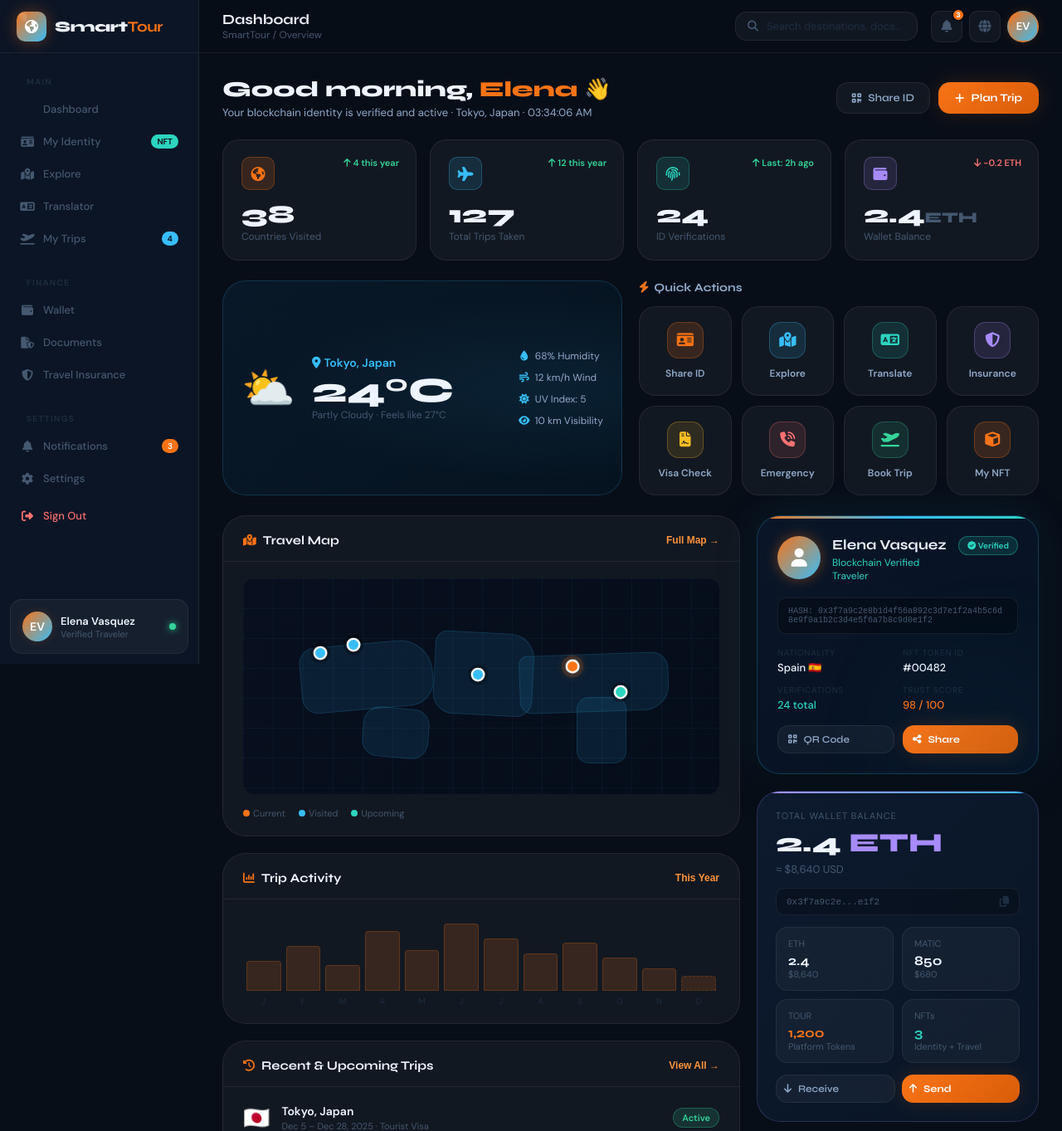
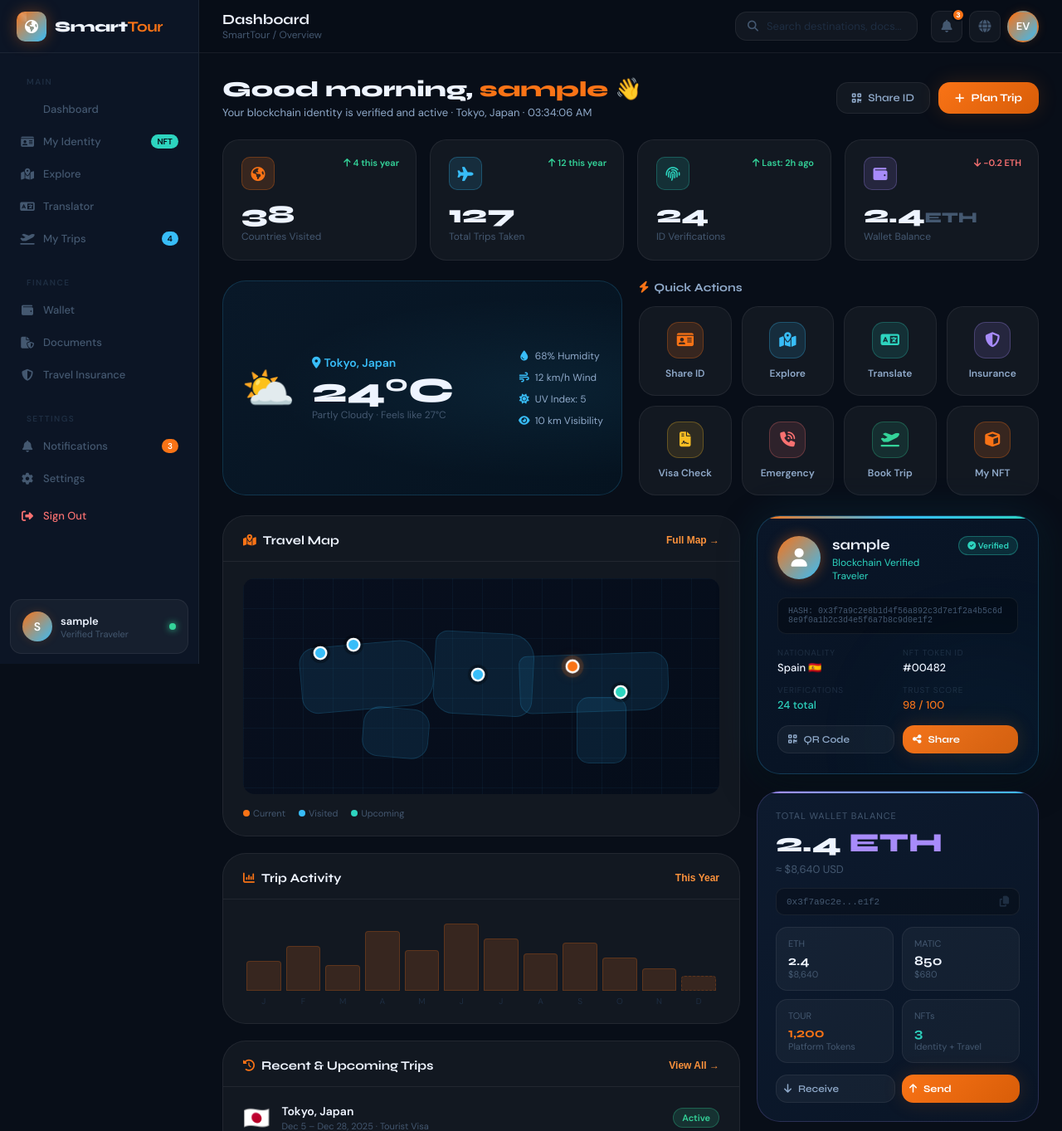
Before and after one commit to sreenivasapai/Secure-Identity-Smart-Travel, a Flask app: page /dashboard in a window 1280 px wide. Shown: the top 1363 px of the page at 83% size. Run offline with Flask 3, Linux system fonts and the light colour scheme; the visitor is signed in with stand-in values (Sample User, id 1).

Commit message:
connected

```diff
--- a/templates/dashboard.html
+++ b/templates/dashboard.html
@@ -1304,9 +1304,11 @@
 
     <!-- User card -->
     <div class="sb-user">
-      <div class="sb-avatar">EV</div>
+      <div class="sb-avatar">
+        {{ session.username[0]|upper }}
+      </div>
       <div>
-        <div class="sb-user-name">Elena Vasquez</div>
+        <div class="sb-user-name">{{ session.username }}</div>
         <div class="sb-user-role">Verified Traveler</div>
       </div>
       <div class="sb-user-dot"></div>
@@ -1407,7 +1409,7 @@
     <!-- 1. GREETING ROW -->
     <div class="greeting-row fade-up">
       <div class="greeting-text">
-        <h1>Good morning, <span>Elena</span> 👋</h1>
+        <h1>Good morning, <span>{{ session.username }}</span> 👋</h1>
         <p>Your blockchain identity is verified and active · Tokyo, Japan · <span id="currentTime"></span></p>
       </div>
       <div class="greeting-actions">
@@ -1645,7 +1647,7 @@
           <div class="nft-top">
             <div class="nft-avatar"><i class="fas fa-user"></i></div>
             <div>
-              <div class="nft-name">Elena Vasquez</div>
+              <div class="nft-name">{{ session.username }}</div>
               <div class="nft-role">Blockchain Verified Traveler</div>
             </div>
             <div class="nft-verified"><i class="fas fa-check-circle"></i> Verified</div>
```
